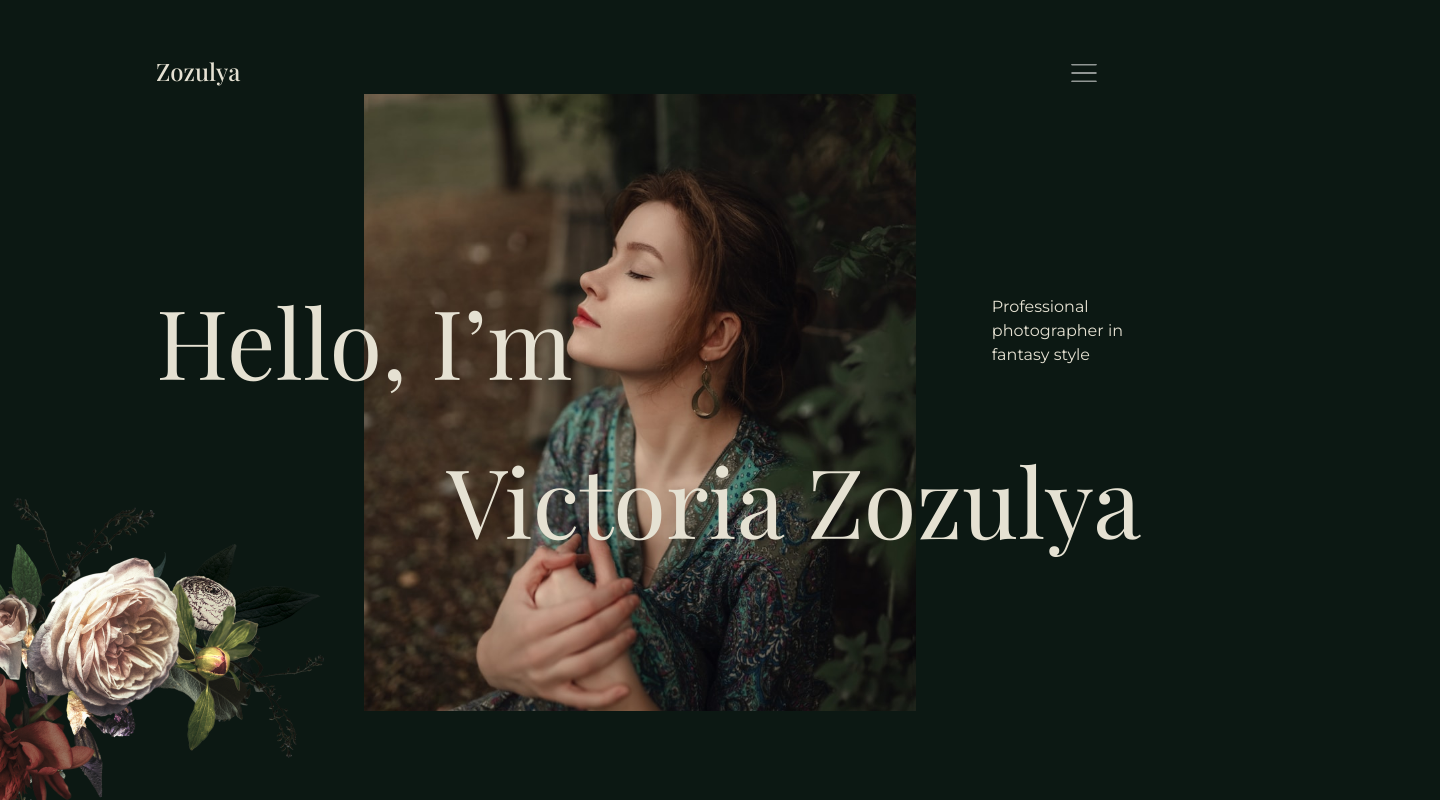
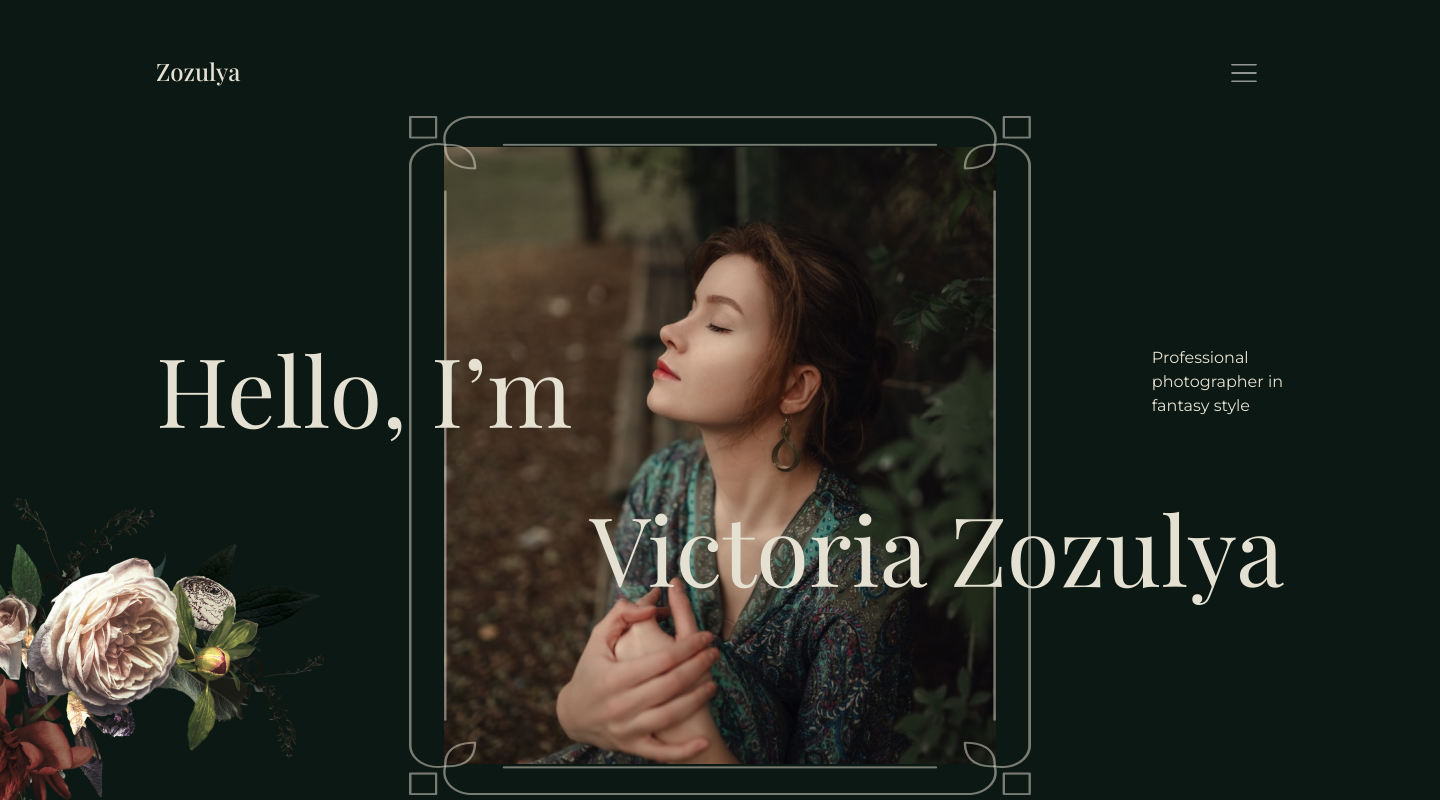
Before and after one commit to KarbovskyiV/photograph-landing, a Vue app: page / in a window 1280 px wide. Shown: the top 800 px of the page, 1440 px wide, since content can reach past the window. Built offline with nearby package versions, Linux system fonts and the light colour scheme; a web font is replaced by a local one.

Commit message:
fix header positions, change hero img

```diff
--- a/src/components/AboutMe.vue
+++ b/src/components/AboutMe.vue
@@ -36,8 +36,10 @@ import BaseHeader from '@/components/Headers/BaseHeader.vue'
 
 <style scoped>
 .about-me-container {
-  width: 1126px;
-  height: 647px;
+  display: flex;
+  justify-content: center;
+  align-items: center;
+  flex-direction: column;
   text-align: center;
   margin-top: 120px;
 
@@ -47,6 +49,7 @@ import BaseHeader from '@/components/Headers/BaseHeader.vue'
     .image-container {
       width: 455px;
       height: 479px;
+      margin-right: 216px;
 
       .about-me-img {
         width: 100%;
--- a/src/components/Main.vue
+++ b/src/components/Main.vue
@@ -1,20 +1,27 @@
 <template>
+  <div>
+    <div class="base-header">
+      <div class="header-container">
         <Header />
-  <div class="center-container">
         <div class="image-container">
           <img class="hero-img" src="../assets/hero.png" alt="Hero" />
 
-      <div class="text-over-hero-img">
+          <div>
             <span class="h-1">Hello, I’m</span>
             <span class="name">Victoria Zozulya</span>
-        <span class="body-right">Professional <br> photographer in <br> fantasy style</span>
+            <span class="body-right"
+              >Professional <br />
+              photographer in <br />
+              fantasy style</span
+            >
           </div>
         </div>
 
         <img class="flowers-img" src="../assets/flowers.png" alt="Flowers" />
-
         <div class="view-button">
           <span class="view-text">View portfolio</span>
+        </div>
+      </div>
     </div>
 
     <AboutMe />
@@ -27,16 +34,20 @@ import AboutMe from './AboutMe.vue'
 </script>
 
 <style scoped>
-.center-container {
-  display: flex;
-  justify-content: center;
-  align-items: center;
-  flex-direction: column;
+.base-header {
+  margin-top: 48px;
+
+  .header-container {
+    width: 1440px;
+    height: 857px;
+    margin: 0 auto;
+    position: relative;
 
     .image-container {
-    width: 552px;
-    height: 617px;
-    overflow: hidden;
+      width: 622px;
+      height: 679px;
+      margin-top: 22px;
+      margin-left: 409px;
 
       .hero-img {
         width: 100%;
@@ -50,10 +61,10 @@ import AboutMe from './AboutMe.vue'
       width: 324px;
       height: 385px;
       left: 0;
-    top: 498px;
+      top: 450px;
+      margin-bottom: 22px;
     }
 
-  .text-over-hero-img {
     .h-1 {
       position: absolute;
       top: 268px;
@@ -65,14 +76,14 @@ import AboutMe from './AboutMe.vue'
     .name {
       position: absolute;
       top: 427px;
-      right: 139px;
+      right: 156px;
       font-size: 96px;
       line-height: 144px;
     }
 
     .body-right {
       position: absolute;
-      top: 295px;
+      top: 298px;
       right: 157px;
       font-family: 'Montserrat';
       font-size: 16px;
@@ -84,6 +95,7 @@ import AboutMe from './AboutMe.vue'
     display: flex;
     justify-content: center;
     align-items: center;
+    margin-left: 592px;
     width: 256px;
     height: 56px;
     margin-top: 95px;
```
Also changed, not shown: src/assets/hero.png. Lines whose indentation alone changed are shown as unchanged.
